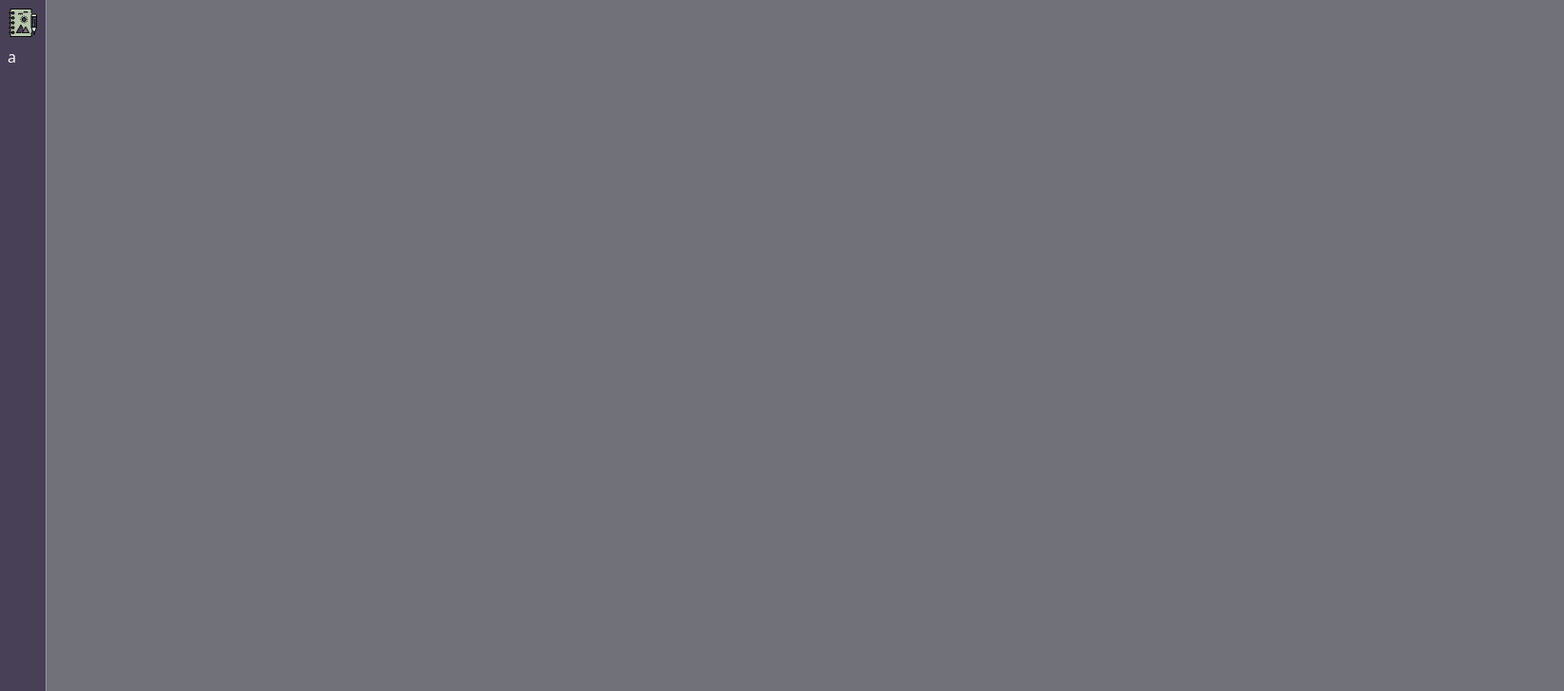
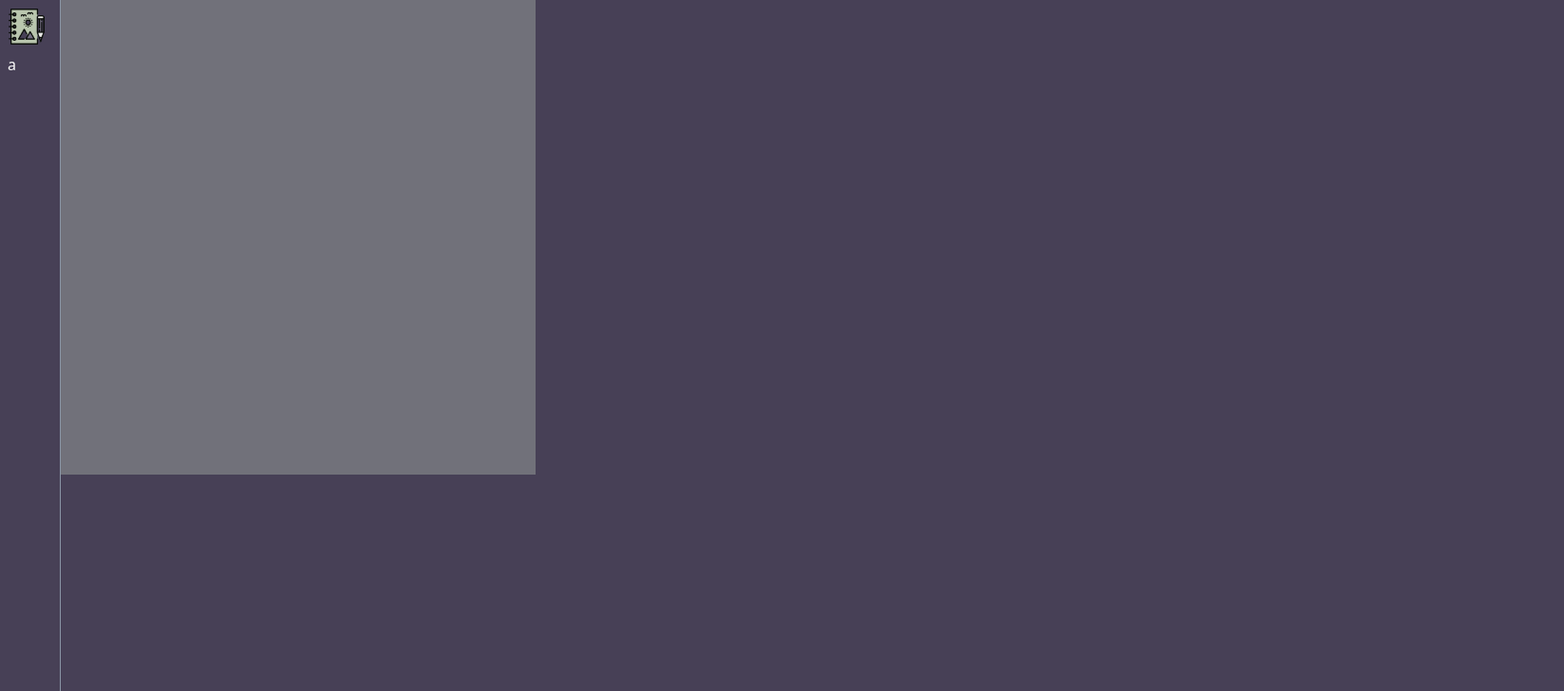
Before and after one commit to CaioMMendes/drawing-app, a React (Vite) app: page / in a window 1280 px wide. Shown: the top 728 px of the page at 95% size, 1647 px wide, since content can reach past the window. Built offline with nearby package versions, Linux system fonts and the light colour scheme.

Commit message:
:sparkles: feat: Add useDraw hook

```diff
--- a/src/App.tsx
+++ b/src/App.tsx
@@ -1,13 +1,42 @@
 import Footer from "./components/footer";
 import SideBar from "./components/sidebar";
+import { useDraw } from "./hooks/useDraw";
 
 function App() {
+  const { canvasRef, onMouseDown } = useDraw(drawLine);
+
+  //não usei arrow funcion porque se não a função drawLine teria que vir antes da useDraw
+  function drawLine({ context, previousPoint, currentPoint }: Draw) {
+    const { x: currX, y: currY } = currentPoint;
+    const lineColor = "#000000";
+    const lineWidth = 5;
+
+    const startPoint = previousPoint ?? currentPoint;
+    context.beginPath();
+    context.lineWidth = lineWidth;
+    context.strokeStyle = lineColor;
+    context.moveTo(startPoint.x, startPoint.y);
+    context.lineTo(currX, currY);
+    context.stroke();
+
+    context.fillStyle = lineColor;
+    context.beginPath();
+    context.arc(startPoint.x, startPoint.y, 2, 0, 2 * Math.PI);
+    context.fill();
+  }
+
   return (
     <div className="flex h-full flex-col">
       <div className="flex h-full flex-col md:flex-row">
         <SideBar />
-        <div className="flex flex-1   md:border-l md:border-primary-3  border-b border-primary-1 border-t md:border-t-0">
-          <canvas className="flex h-full bg-zinc-500 flex-1  " />
+        <div className="   md:border-l md:border-primary-3  border-b border-primary-1 border-t md:border-t-0">
+          <canvas
+            width={500}
+            height={500}
+            onMouseDown={onMouseDown}
+            ref={canvasRef}
+            className=" bg-zinc-500 "
+          />
         </div>
       </div>
       <Footer />
--- /dev/null
+++ b/src/hooks/useDraw.ts
@@ -0,0 +1,51 @@
+import { useEffect, useRef, useState } from "react";
+
+export const useDraw = (
+  DrawLine: ({ context, currentPoint, previousPoint }: Draw) => void
+) => {
+  const [isMouseDown, setIsMouseDown] = useState<boolean>(false);
+  const canvasRef = useRef<HTMLCanvasElement>(null);
+  const previousPoint = useRef<null | Point>(null);
+
+  const onMouseDown = () => setIsMouseDown(true);
+
+  useEffect(() => {
+    const currentRef = canvasRef.current;
+
+    const handler = (e: MouseEvent) => {
+      if (!isMouseDown) return;
+      const currentPoint = computePointInCanvas(e);
+      const context = currentRef?.getContext("2d");
+      if (!context || !currentPoint) return;
+
+      DrawLine({ context, currentPoint, previousPoint: previousPoint.current });
+      previousPoint.current = currentPoint;
+    };
+
+    const computePointInCanvas = (e: MouseEvent) => {
+      //change coordenates 0,0 to canvas border
+      if (!currentRef) return;
+      const rect = currentRef.getBoundingClientRect();
+      console.log(e.clientX - rect.left);
+      console.log(e.clientY - rect.top);
+      const x = e.clientX - rect.left;
+      const y = e.clientY - rect.top;
+      return { x, y };
+    };
+    const handleMouseUp = () => {
+      setIsMouseDown(false);
+      previousPoint.current = null;
+    };
+    //add event listeners
+    currentRef?.addEventListener("mousemove", handler);
+    window.addEventListener("mouseup", handleMouseUp);
+
+    //remove event listeners
+    return () => {
+      currentRef?.removeEventListener("mousemove", handler);
+      window.removeEventListener("mouseup", handleMouseUp);
+    };
+  }, [DrawLine]);
+
+  return { canvasRef, onMouseDown };
+};
```
Also changed, not shown: src/types/typing.d.ts (added, +10 -0 lines).
